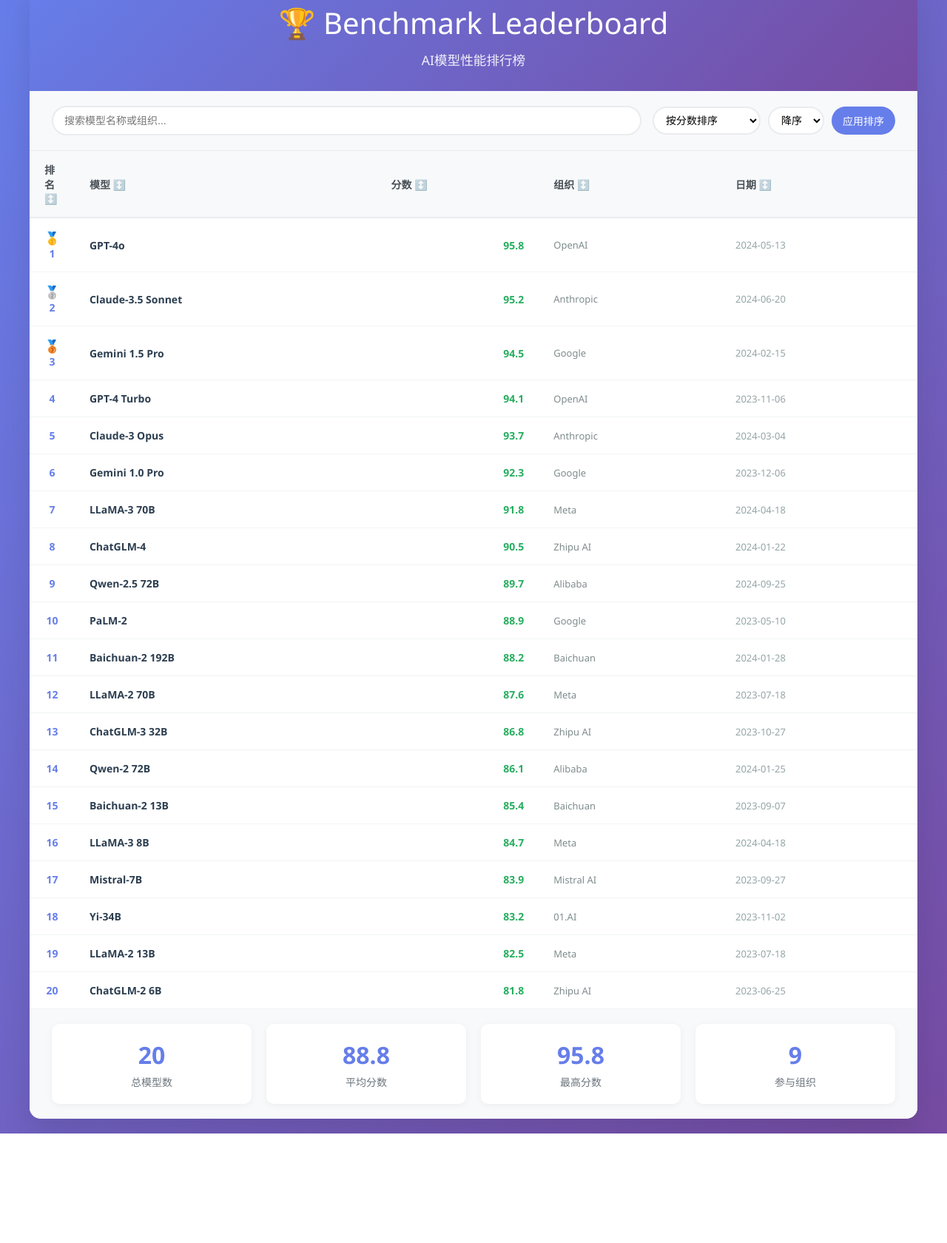
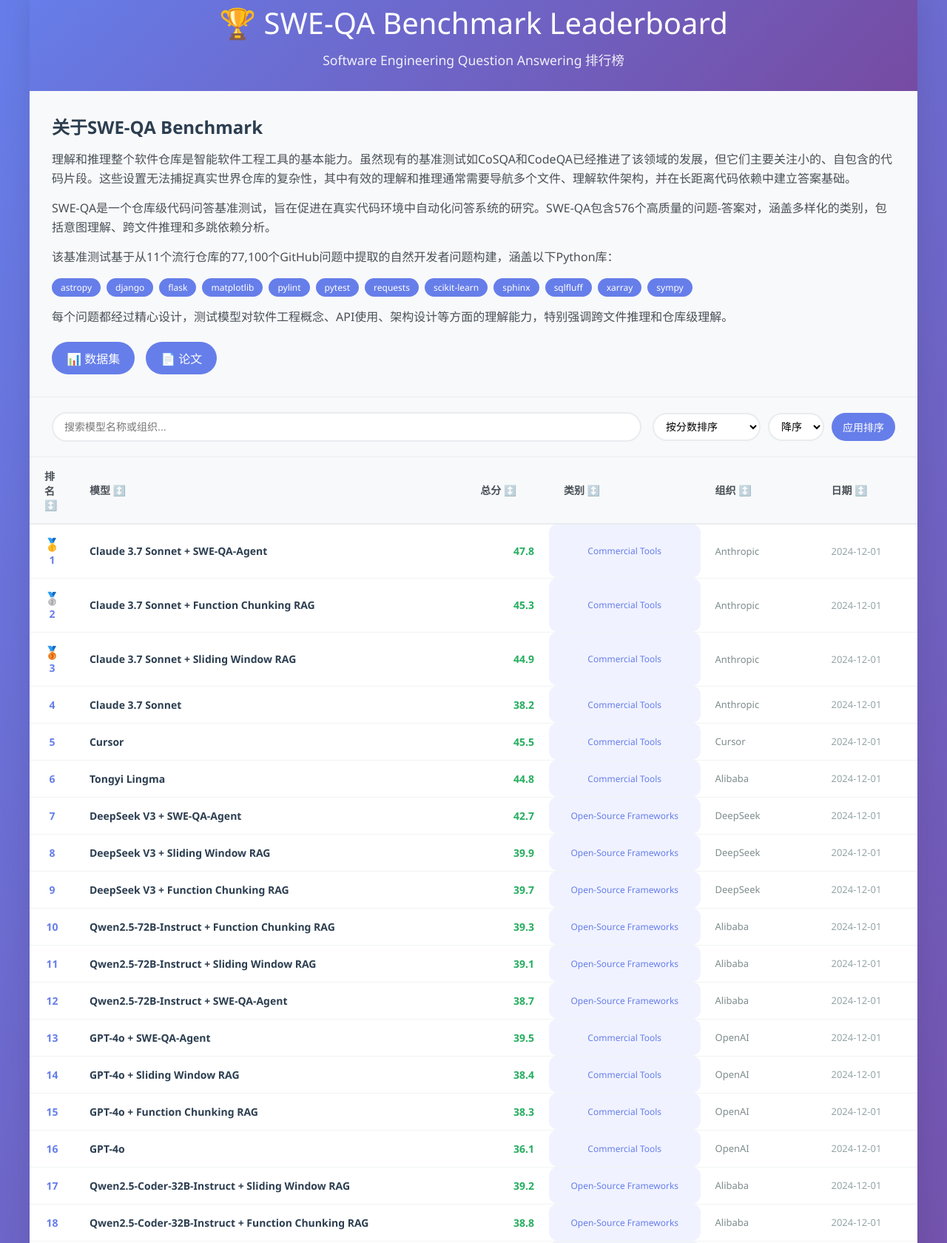
Before and after one commit to peng-weihan/SWE-QA-Leardboard, a website: page index.html in a window 1280 px wide. Shown: the part 47-1727 px from the top of the page at 74% size. Before the commit the page ends 1579 px from the top, so only its background shows below. Drawn offline with Linux system fonts and the light colour scheme.

Commit message:
en version

```diff
--- a/config.json
+++ b/config.json
@@ -1,6 +1,6 @@
 {
-  "title": "AI Model Benchmark Leaderboard",
-  "description": "AI模型性能排行榜",
+  "title": "SWE-QA Benchmark Leaderboard",
+  "description": "Software Engineering Question Answering 排行榜",
   "version": "1.0.0",
   "author": "Your Name",
   "settings": {
--- a/data.json
+++ b/data.json
@@ -1,122 +1,184 @@
 [
   {
-    "model": "GPT-4o",
-    "score": 95.8,
-    "org": "OpenAI",
-    "date": "2024-05-13"
+    "model": "Claude 3.7 Sonnet + SWE-QA-Agent",
+    "score": 47.82,
+    "org": "Anthropic",
+    "date": "2024-12-01",
+    "category": "Commercial Tools"
   },
   {
-    "model": "Claude-3.5 Sonnet",
-    "score": 95.2,
+    "model": "Claude 3.7 Sonnet + Function Chunking RAG",
+    "score": 45.28,
     "org": "Anthropic",
-    "date": "2024-06-20"
+    "date": "2024-12-01",
+    "category": "Commercial Tools"
   },
   {
-    "model": "Gemini 1.5 Pro",
-    "score": 94.5,
-    "org": "Google",
-    "date": "2024-02-15"
+    "model": "Claude 3.7 Sonnet + Sliding Window RAG",
+    "score": 44.88,
+    "org": "Anthropic",
+    "date": "2024-12-01",
+    "category": "Commercial Tools"
   },
   {
-    "model": "GPT-4 Turbo",
-    "score": 94.1,
-    "org": "OpenAI",
-    "date": "2023-11-06"
+    "model": "Claude 3.7 Sonnet",
+    "score": 38.18,
+    "org": "Anthropic",
+    "date": "2024-12-01",
+    "category": "Commercial Tools"
   },
   {
-    "model": "Claude-3 Opus",
-    "score": 93.7,
-    "org": "Anthropic",
-    "date": "2024-03-04"
+    "model": "Cursor",
+    "score": 45.55,
+    "org": "Cursor",
+    "date": "2024-12-01",
+    "category": "Commercial Tools"
   },
   {
-    "model": "Gemini 1.0 Pro",
-    "score": 92.3,
-    "org": "Google",
-    "date": "2023-12-06"
+    "model": "Tongyi Lingma",
+    "score": 44.80,
+    "org": "Alibaba",
+    "date": "2024-12-01",
+    "category": "Commercial Tools"
   },
   {
-    "model": "LLaMA-3 70B",
-    "score": 91.8,
-    "org": "Meta",
-    "date": "2024-04-18"
+    "model": "DeepSeek V3 + SWE-QA-Agent",
+    "score": 42.70,
+    "org": "DeepSeek",
+    "date": "2024-12-01",
+    "category": "Open-Source Frameworks"
   },
   {
-    "model": "ChatGLM-4",
-    "score": 90.5,
-    "org": "Zhipu AI",
-    "date": "2024-01-22"
+    "model": "DeepSeek V3 + Sliding Window RAG",
+    "score": 39.90,
+    "org": "DeepSeek",
+    "date": "2024-12-01",
+    "category": "Open-Source Frameworks"
   },
   {
-    "model": "Qwen-2.5 72B",
-    "score": 89.7,
-    "org": "Alibaba",
-    "date": "2024-09-25"
+    "model": "DeepSeek V3 + Function Chunking RAG",
+    "score": 39.72,
+    "org": "DeepSeek",
+    "date": "2024-12-01",
+    "category": "Open-Source Frameworks"
   },
   {
-    "model": "PaLM-2",
-    "score": 88.9,
-    "org": "Google",
-    "date": "2023-05-10"
+    "model": "Qwen2.5-72B-Instruct + Function Chunking RAG",
+    "score": 39.34,
+    "org": "Alibaba",
+    "date": "2024-12-01",
+    "category": "Open-Source Frameworks"
   },
   {
-    "model": "Baichuan-2 192B",
-    "score": 88.2,
-    "org": "Baichuan",
-    "date": "2024-01-28"
+    "model": "Qwen2.5-72B-Instruct + Sliding Window RAG",
+    "score": 39.08,
+    "org": "Alibaba",
+    "date": "2024-12-01",
+    "category": "Open-Source Frameworks"
   },
   {
-    "model": "LLaMA-2 70B",
-    "score": 87.6,
-    "org": "Meta",
-    "date": "2023-07-18"
+    "model": "Qwen2.5-72B-Instruct + SWE-QA-Agent",
+    "score": 38.70,
+    "org": "Alibaba",
+    "date": "2024-12-01",
+    "category": "Open-Source Frameworks"
   },
   {
-    "model": "ChatGLM-3 32B",
-    "score": 86.8,
-    "org": "Zhipu AI",
-    "date": "2023-10-27"
+    "model": "GPT-4o + SWE-QA-Agent",
+    "score": 39.54,
+    "org": "OpenAI",
+    "date": "2024-12-01",
+    "category": "Commercial Tools"
   },
   {
-    "model": "Qwen-2 72B",
-    "score": 86.1,
-    "org": "Alibaba",
-    "date": "2024-01-25"
+    "model": "GPT-4o + Sliding Window RAG",
+    "score": 38.42,
+    "org": "OpenAI",
+    "date": "2024-12-01",
+    "category": "Commercial Tools"
   },
   {
-    "model": "Baichuan-2 13B",
-    "score": 85.4,
-    "org": "Baichuan",
-    "date": "2023-09-07"
+    "model": "GPT-4o + Function Chunking RAG",
+    "score": 38.34,
+    "org": "OpenAI",
+    "date": "2024-12-01",
+    "category": "Commercial Tools"
   },
   {
-    "model": "LLaMA-3 8B",
-    "score": 84.7,
-    "org": "Meta",
-    "date": "2024-04-18"
+    "model": "GPT-4o",
+    "score": 36.08,
+    "org": "OpenAI",
+    "date": "2024-12-01",
+    "category": "Commercial Tools"
   },
   {
-    "model": "Mistral-7B",
-    "score": 83.9,
-    "org": "Mistral AI",
-    "date": "2023-09-27"
+    "model": "Qwen2.5-Coder-32B-Instruct + Sliding Window RAG",
+    "score": 39.18,
+    "org": "Alibaba",
+    "date": "2024-12-01",
+    "category": "Open-Source Frameworks"
   },
   {
-    "model": "Yi-34B",
-    "score": 83.2,
-    "org": "01.AI",
-    "date": "2023-11-02"
+    "model": "Qwen2.5-Coder-32B-Instruct + Function Chunking RAG",
+    "score": 38.84,
+    "org": "Alibaba",
+    "date": "2024-12-01",
+    "category": "Open-Source Frameworks"
   },
   {
-    "model": "LLaMA-2 13B",
-    "score": 82.5,
-    "org": "Meta",
-    "date": "2023-07-18"
+    "model": "Qwen2.5-Coder-32B-Instruct + SWE-QA-Agent",
+    "score": 39.04,
+    "org": "Alibaba",
+    "date": "2024-12-01",
+    "category": "Open-Source Frameworks"
   },
   {
-    "model": "ChatGLM-2 6B",
-    "score": 81.8,
-    "org": "Zhipu AI",
-    "date": "2023-06-25"
+    "model": "Qwen2.5-Coder-32B-Instruct",
+    "score": 36.78,
+    "org": "Alibaba",
+    "date": "2024-12-01",
+    "category": "Open-Source Frameworks"
+  },
+  {
+    "model": "Devstral-Small-1.1(24B) + Sliding Window RAG",
+    "score": 40.38,
+    "org": "Hugging Face",
+    "date": "2024-12-01",
+    "category": "Open-Source Frameworks"
+  },
+  {
+    "model": "Devstral-Small-1.1(24B) + Function Chunking RAG",
+    "score": 39.98,
+    "org": "Hugging Face",
+    "date": "2024-12-01",
+    "category": "Open-Source Frameworks"
+  },
+  {
+    "model": "Devstral-Small-1.1(24B) + SWE-QA-Agent",
+    "score": 39.78,
+    "org": "Hugging Face",
+    "date": "2024-12-01",
+    "category": "Open-Source Frameworks"
+  },
+  {
+    "model": "Devstral-Small-1.1(24B)",
+    "score": 37.10,
+    "org": "Hugging Face",
+    "date": "2024-12-01",
+    "category": "Open-Source Frameworks"
+  },
+  {
+    "model": "Qwen2.5-72B-Instruct",
+    "score": 35.66,
+    "org": "Alibaba",
+    "date": "2024-12-01",
+    "category": "Open-Source Frameworks"
+  },
+  {
+    "model": "DeepSeek V3",
+    "score": 34.38,
+    "org": "DeepSeek",
+    "date": "2024-12-01",
+    "category": "Open-Source Frameworks"
   }
 ]
--- a/index.html
+++ b/index.html
@@ -3,14 +3,45 @@
 <head>
     <meta charset="UTF-8">
     <meta name="viewport" content="width=device-width, initial-scale=1.0">
-    <title>AI Model Benchmark Leaderboard</title>
+    <title>SWE-QA Benchmark Leaderboard</title>
     <link rel="stylesheet" href="styles.css">
 </head>
 <body>
     <div class="container">
         <div class="header">
-            <h1>🏆 Benchmark Leaderboard</h1>
-            <p>AI模型性能排行榜</p>
+            <h1>🏆 SWE-QA Benchmark Leaderboard</h1>
+            <p>Software Engineering Question Answering 排行榜</p>
+        </div>
+
+        <div class="description">
+            <div class="description-content">
+                <h2>关于SWE-QA Benchmark</h2>
+                <p>理解和推理整个软件仓库是智能软件工程工具的基本能力。虽然现有的基准测试如CoSQA和CodeQA已经推进了该领域的发展，但它们主要关注小的、自包含的代码片段。这些设置无法捕捉真实世界仓库的复杂性，其中有效的理解和推理通常需要导航多个文件、理解软件架构，并在长距离代码依赖中建立答案基础。</p>
+
+                <p>SWE-QA是一个仓库级代码问答基准测试，旨在促进在真实代码环境中自动化问答系统的研究。SWE-QA包含576个高质量的问题-答案对，涵盖多样化的类别，包括意图理解、跨文件推理和多跳依赖分析。</p>
+
+                <p>该基准测试基于从11个流行仓库的77,100个GitHub问题中提取的自然开发者问题构建，涵盖以下Python库：</p>
+                <div class="libraries">
+                    <span class="library-tag">astropy</span>
+                    <span class="library-tag">django</span>
+                    <span class="library-tag">flask</span>
+                    <span class="library-tag">matplotlib</span>
+                    <span class="library-tag">pylint</span>
+                    <span class="library-tag">pytest</span>
+                    <span class="library-tag">requests</span>
+                    <span class="library-tag">scikit-learn</span>
+                    <span class="library-tag">sphinx</span>
+                    <span class="library-tag">sqlfluff</span>
+                    <span class="library-tag">xarray</span>
+                    <span class="library-tag">sympy</span>
+                </div>
+
+                <p>每个问题都经过精心设计，测试模型对软件工程概念、API使用、架构设计等方面的理解能力，特别强调跨文件推理和仓库级理解。</p>
+                <div class="links">
+                    <a href="https://huggingface.co/datasets/swe-qa/SWE-QA-Benchmark" target="_blank" class="link-btn">📊 数据集</a>
+                    <a href="https://arxiv.org/abs/2509.14635" target="_blank" class="link-btn">📄 论文</a>
+                </div>
+            </div>
         </div>
 
         <div class="controls">
@@ -39,7 +70,8 @@
                         <tr>
                             <th class="sortable" data-column="rank">排名</th>
                             <th class="sortable" data-column="model">模型</th>
-                            <th class="sortable" data-column="score">分数</th>
+                            <th class="sortable" data-column="score">总分</th>
+                            <th class="sortable" data-column="category">类别</th>
                             <th class="sortable" data-column="org">组织</th>
                             <th class="sortable" data-column="date">日期</th>
                         </tr>
@@ -68,6 +100,10 @@
                 <div class="stat-number" id="totalOrgs">0</div>
                 <div class="stat-label">参与组织</div>
             </div>
+            <div class="stat-card">
+                <div class="stat-number" id="totalCategories">0</div>
+                <div class="stat-label">模型类别</div>
+            </div>
         </div>
     </div>
 
--- a/package.json
+++ b/package.json
@@ -1,7 +1,7 @@
 {
-  "name": "ai-leaderboard",
+  "name": "swe-qa-leaderboard",
   "version": "1.0.0",
-  "description": "AI模型性能排行榜",
+  "description": "SWE-QA Software Engineering Question Answering 排行榜",
   "main": "index.html",
   "scripts": {
     "start": "python -m http.server 8000",
--- a/script.js
+++ b/script.js
@@ -149,6 +149,7 @@
                 <td class="rank">${medal} ${rank}</td>
                 <td class="model-name">${item.model}</td>
                 <td class="score">${item.score.toFixed(1)}</td>
+                <td class="category">${item.category || 'N/A'}</td>
                 <td class="org">${item.org}</td>
                 <td class="date">${item.date}</td>
             `;
@@ -171,11 +172,13 @@
             (this.currentData.reduce((sum, item) => sum + item.score, 0) / this.currentData.length).toFixed(1) : 0;
         const topScore = this.currentData.length > 0 ? Math.max(...this.currentData.map(item => item.score)) : 0;
         const totalOrgs = new Set(this.currentData.map(item => item.org)).size;
+        const totalCategories = new Set(this.currentData.map(item => item.category)).size;
 
         this.updateElement('totalModels', totalModels);
         this.updateElement('avgScore', avgScore);
         this.updateElement('topScore', topScore.toFixed(1));
         this.updateElement('totalOrgs', totalOrgs);
+        this.updateElement('totalCategories', totalCategories);
     }
 
     updateElement(id, value) {
--- a/styles.css
+++ b/styles.css
@@ -37,6 +37,65 @@
 .header p {
     font-size: 1.1em;
     opacity: 0.9;
+}
+
+.description {
+    padding: 30px;
+    background: #f8f9fa;
+    border-bottom: 1px solid #e9ecef;
+}
+
+.description-content h2 {
+    color: #2c3e50;
+    margin-bottom: 15px;
+    font-size: 1.5em;
+}
+
+.description-content p {
+    color: #495057;
+    line-height: 1.6;
+    margin-bottom: 15px;
+}
+
+.libraries {
+    display: flex;
+    flex-wrap: wrap;
+    gap: 8px;
+    margin: 15px 0;
+}
+
+.library-tag {
+    background: #667eea;
+    color: white;
+    padding: 4px 12px;
+    border-radius: 15px;
+    font-size: 12px;
+    font-weight: 500;
+}
+
+.links {
+    display: flex;
+    gap: 15px;
+    margin-top: 20px;
+}
+
+.link-btn {
+    display: inline-flex;
+    align-items: center;
+    gap: 8px;
+    padding: 10px 20px;
+    background: #667eea;
+    color: white;
+    text-decoration: none;
+    border-radius: 25px;
+    font-weight: 500;
+    transition: all 0.3s;
+}
+
+.link-btn:hover {
+    background: #5a6fd8;
+    transform: translateY(-2px);
+    box-shadow: 0 4px 12px rgba(102, 126, 234, 0.3);
 }
 
 .controls {
@@ -177,6 +236,16 @@
     text-align: right;
 }
 
+.category {
+    color: #667eea;
+    font-size: 12px;
+    font-weight: 500;
+    background: #f0f2ff;
+    padding: 4px 8px;
+    border-radius: 12px;
+    text-align: center;
+}
+
 .org {
     color: #7f8c8d;
     font-size: 13px;
```
Also changed, not shown: README.md.
